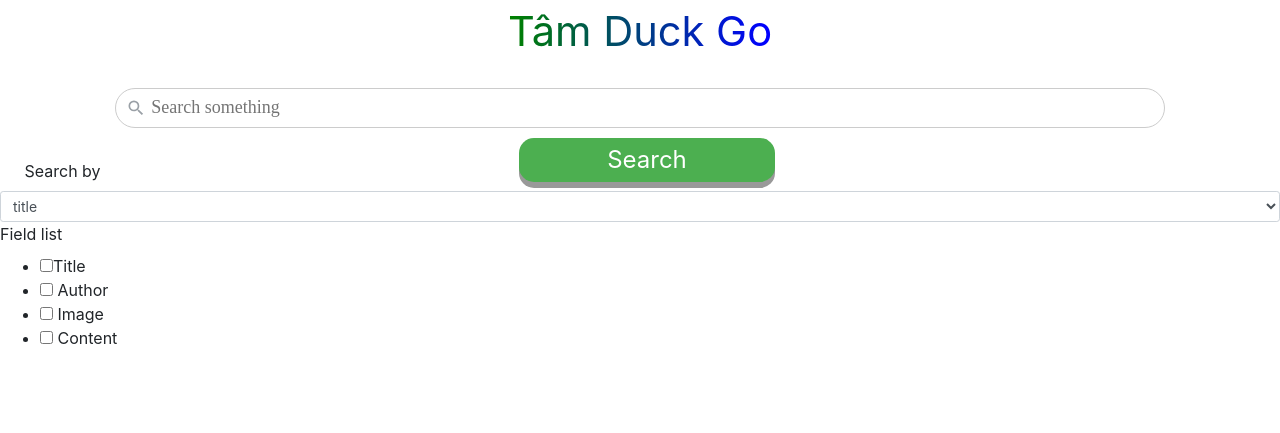
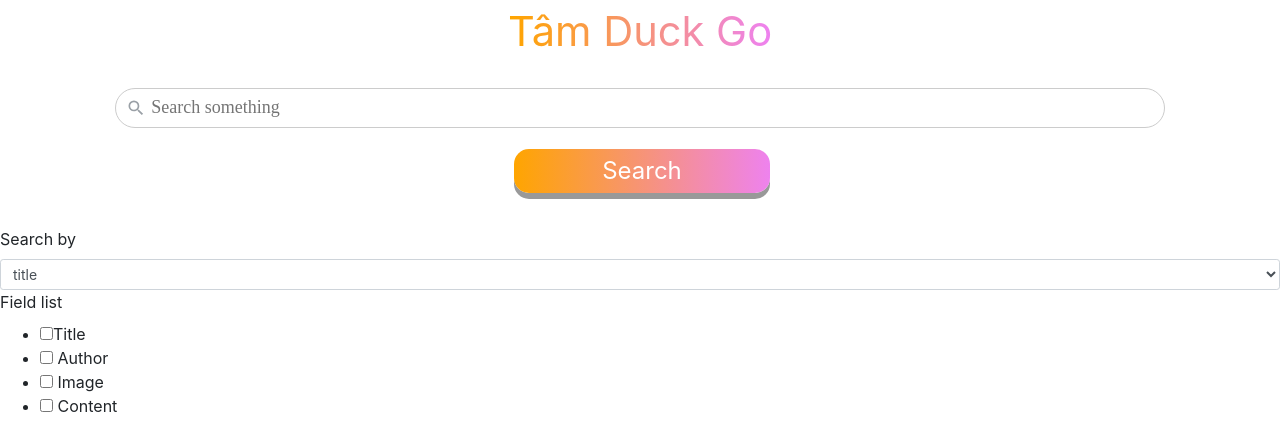
Before and after one commit to nkhanhng/search-solr, a PHP site: page /search.html in a window 1280 px wide. Shown: the top 433 px of the page. Run offline with PHP 8.4, Linux system fonts and the light colour scheme.

Commit message:
Change button position and add color

```diff
--- a/view/search.css
+++ b/view/search.css
@@ -43,9 +43,13 @@
 
 #search_button {
     position: relative;
-    bottom: 228px;
+    bottom: 34px;
     display: block;
-    left: 7px;
+    left: 2px;
+    background: -webkit-linear-gradient(left, orange, violet);
+    background: -o-linear-gradient(right, orange, violet);
+    background: -moz-linear-gradient(right, orange, violet);
+    background: linear-gradient(to right, orange, violet);
 }
 
 .validate-input {
@@ -114,10 +118,10 @@
 
 #grad1 {
     background: red;
-    background: -webkit-linear-gradient(left, orange, yellow, green, blue, violet, cyan);
-    background: -o-linear-gradient(right, orange, yellow, green, blue, violet, cyan);
-    background: -moz-linear-gradient(right, orange, yellow, green, blue, violet, cyan);
-    background: linear-gradient(to right, orange, yellow, green, blue, violet, cyan);
+    background: -webkit-linear-gradient(left, yellow, green, orange, violet, blue, cyan);
+    background: -o-linear-gradient(right, yellow, green, orange, violet, blue, cyan);
+    background: -moz-linear-gradient(right, yellow, green, orange, violet, blue, cyan);
+    background: linear-gradient(to right, yellow, green, orange, violet, blue, cyan);
     -webkit-background-clip: text;
     -webkit-text-fill-color: transparent;
     font-size: 260%;
--- a/view/search.html
+++ b/view/search.html
@@ -1,22 +1,14 @@
 <!DOCTYPE html>
 <html lang="en">
+
 <head>
     <meta charset="UTF-8" />
     <meta name="viewport" content="width=device-width, initial-scale=1.0" />
     <meta http-equiv="X-UA-Compatible" content="ie=edge" />
-    <script
-      src="https://code.jquery.com/jquery-3.4.1.min.js"
-      integrity="sha256-CSXorXvZcTkaix6Yvo6HppcZGetbYMGWSFlBw8HfCJo="
-      crossorigin="anonymous"
-    ></script>
+    <script src="https://code.jquery.com/jquery-3.4.1.min.js" integrity="sha256-CSXorXvZcTkaix6Yvo6HppcZGetbYMGWSFlBw8HfCJo=" crossorigin="anonymous"></script>
     <script src="https://netdna.bootstrapcdn.com/bootstrap/3.3.4/js/bootstrap.min.js"></script>
     <script type="text/javascript" src="./js/twbs-pagination.js"></script>
-    <link
-      rel="stylesheet"
-      href="https://maxcdn.bootstrapcdn.com/bootstrap/4.0.0/css/bootstrap.min.css"
-      integrity="sha384-Gn5384xqQ1aoWXA+058RXPxPg6fy4IWvTNh0E263XmFcJlSAwiGgFAW/dAiS6JXm"
-      crossorigin="anonymous"
-    />
+    <link rel="stylesheet" href="https://maxcdn.bootstrapcdn.com/bootstrap/4.0.0/css/bootstrap.min.css" integrity="sha384-Gn5384xqQ1aoWXA+058RXPxPg6fy4IWvTNh0E263XmFcJlSAwiGgFAW/dAiS6JXm" crossorigin="anonymous" />
 
     <link rel="stylesheet" href="./search.css" />
     <title>Tâm Duck Go</title>
@@ -35,6 +27,9 @@
         </span>
     </div>
 
+    <div class="btn" id="search_button" role="button">Search</div>
+
+
     <label>Search by</label>
     <select class="form-control form-control-sm options">
       <option name="post_title">title</option>
@@ -49,12 +44,11 @@
     </select> -->
     <label>Field list</label>
     <ul>
-        <li><input type="checkbox" name="post_title" value="post_title" id="home_coo" class="Checkbox" >Title</li>
+        <li><input type="checkbox" name="post_title" value="post_title" id="home_coo" class="Checkbox">Title</li>
         <li><input type="checkbox" name="post_author" value="post_author" id="home_cra" class="Checkbox"> Author</li>
         <li><input type="checkbox" name="post_imagelink" value="post_imagelink" id="home_dec" class="Checkbox"> Image</li>
         <li><input type="checkbox" name="post_content" value="post_content" id="home_ent" class="Checkbox"> Content</li>
     </ul>
-    <div class="btn" id="search_button" role="button">Search</div>
 
     <div class="result"></div>
     <div id="pagination"></div>
@@ -70,12 +64,12 @@
                 var text = $("#search-input").val();
                 console.log(text)
                 if (text) {
-            fetchData(text,pageNumber,applyPagination);
+                    fetchData(text, pageNumber, applyPagination);
                     // applyPagination(text,totalPage)
                 }
             };
 
-        function applyPagination(text,totalPage) {
+            function applyPagination(text, totalPage) {
                 $("#pagination").twbsPagination({
                     totalPages: totalPage,
                     visiblePages: 6,
@@ -109,7 +103,7 @@
                     success: function(response) {
                         var result = response.response.docs;
                         var numFound = response.response.numFound;
-              totalPage = Math.ceil(numFound/limit);
+                        totalPage = Math.ceil(numFound / limit);
                         console.log(totalPage)
                         $(".result").html("");
                         var content = "";
@@ -123,13 +117,13 @@
                                 quote.post_author +
                                 "</small>" +
                                 "<img " + "src=" + quote.post_imagelink + ">" +
-                    "<p>"+
+                                "<p>" +
                                 quote.post_content +
                                 "</p>"
                             "</div>";
                         });
                         $(".result").append(content);
-              callback(text,totalPage);
+                        callback(text, totalPage);
                     },
                     error: function(error) {
                         console.log(error);
@@ -147,4 +141,5 @@
         });
     </script>
 </body>
+
 </html>
```
Lines whose indentation alone changed are shown as unchanged.
